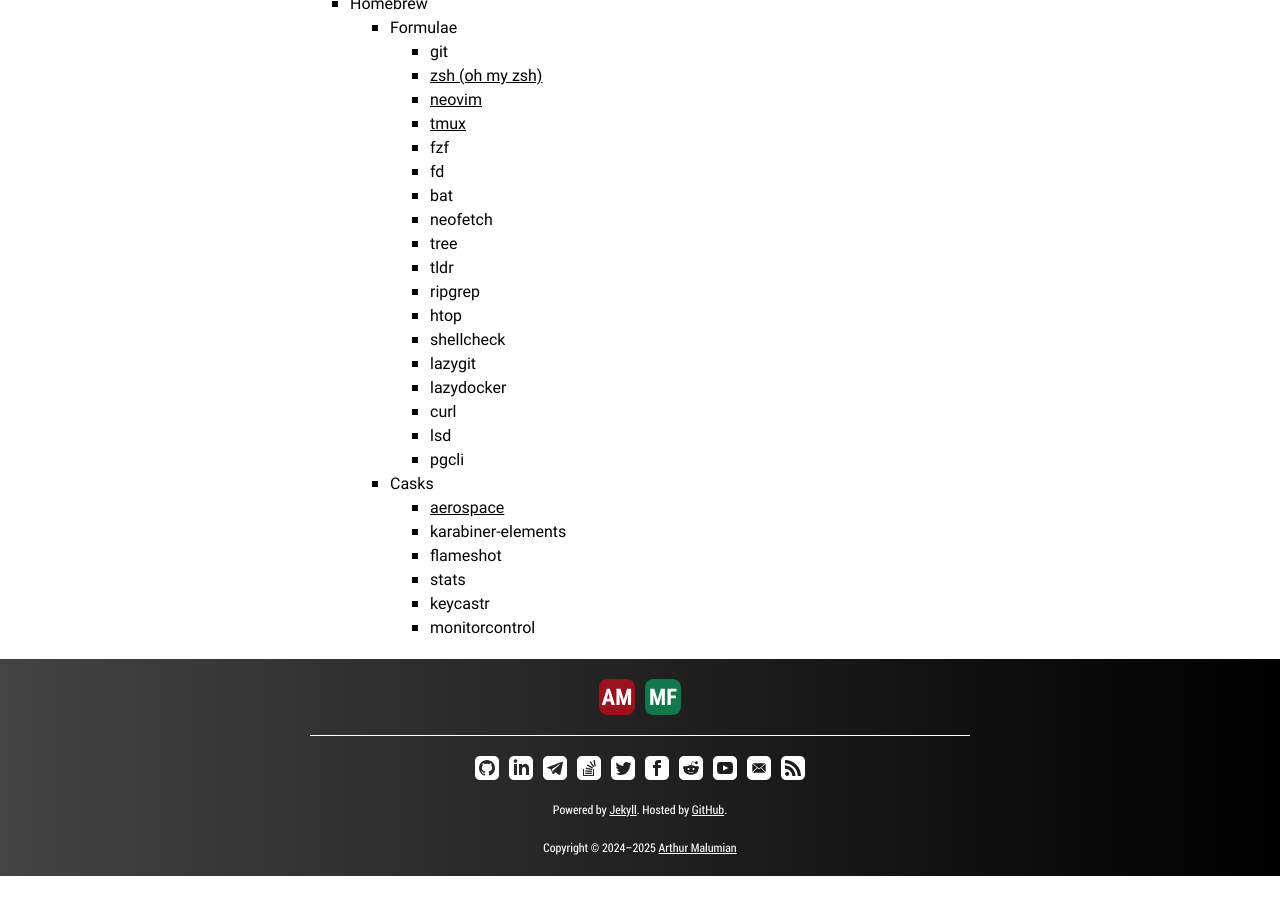
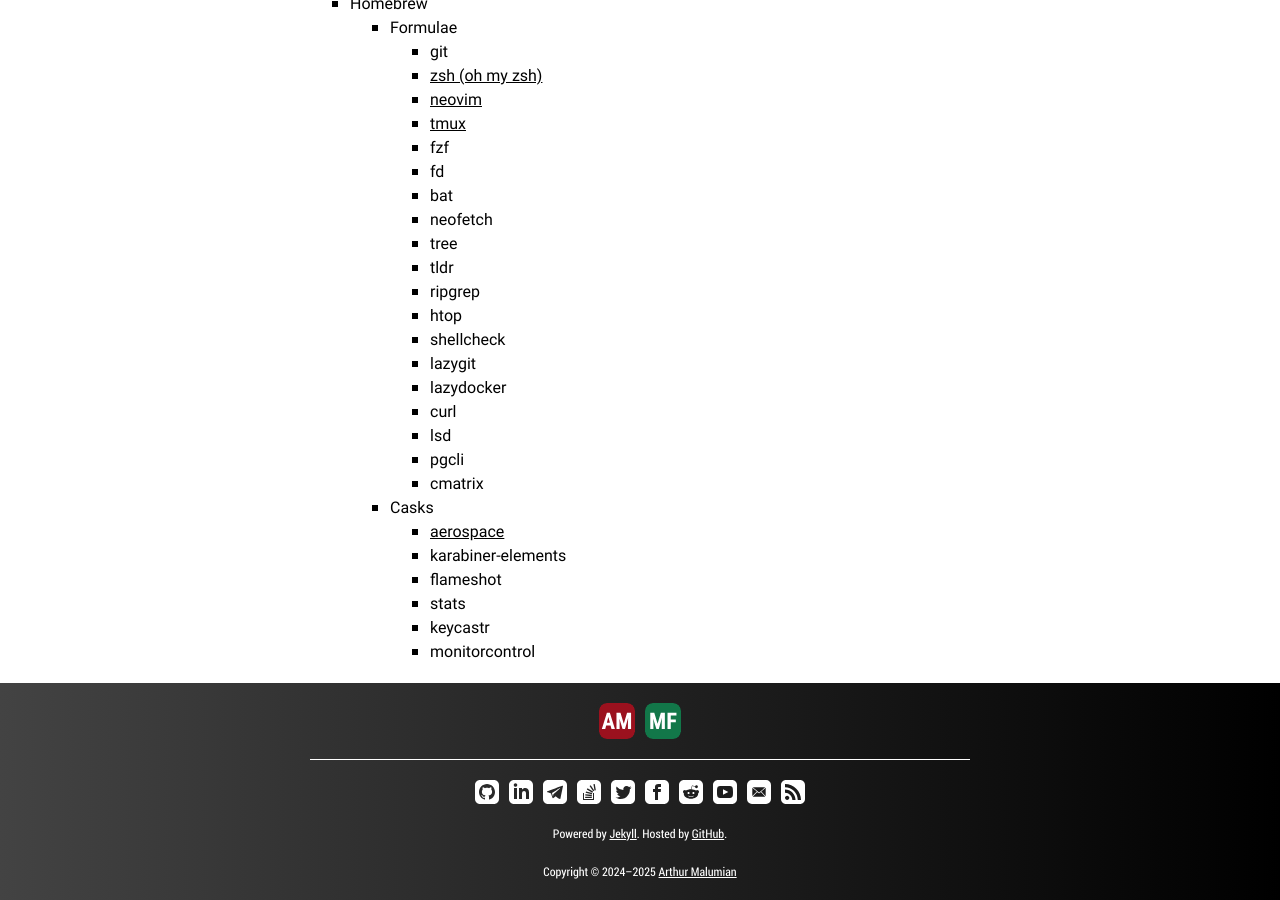
Before and after one commit to amalumian/www.malumian.dev, a Jekyll site: the page built from setup.html, in a window 1280 px wide and 900 px high, scrolled down 5607 px. Built offline with Jekyll 4.4.1, drawn with Linux system fonts in a browser that asks for light colours; before the commit the page ends 6483 px from its top, so only the background shows below that.

Commit message:
Update setup.html

```diff
--- a/setup.html
+++ b/setup.html
@@ -343,6 +343,7 @@
                         <li>curl</li>
                         <li>lsd</li>
                         <li>pgcli</li>
+                        <li>cmatrix</li>
                     </ul>
                 </li>
                 <li>Casks
```
